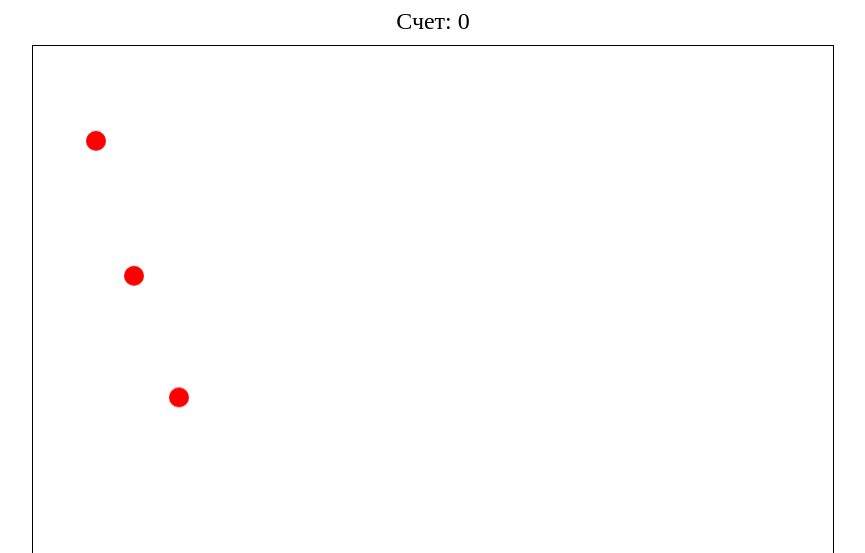
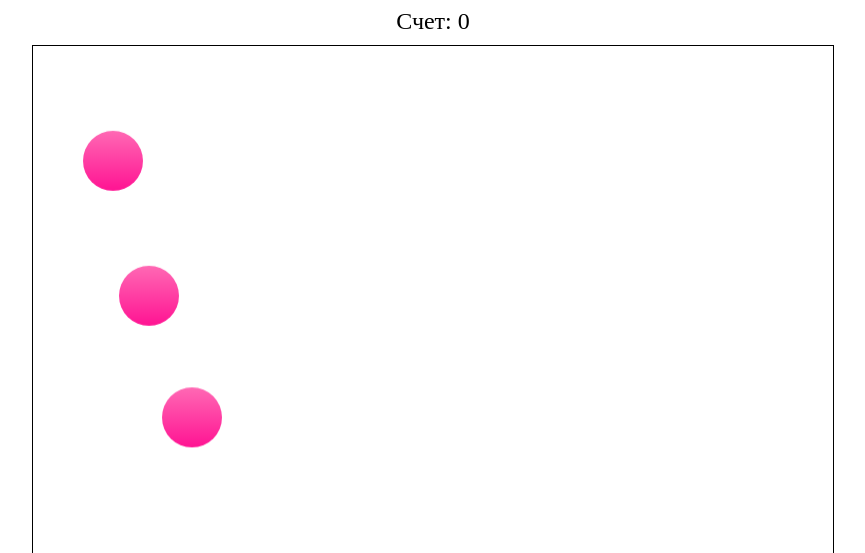
Before and after one commit to reginare/play, a plain HTML site: page index2.html in a window 1280 px wide. Shown: the top 553 px of the page, without its empty margins (207-1072 px from the left). Drawn offline with Linux system fonts and the light colour scheme.

Commit message:
Update index2.html

```diff
--- a/index2.html
+++ b/index2.html
@@ -24,10 +24,11 @@
 
     .ball {
       position: absolute;
-      width: 20px;
-      height: 20px;
+      width: 60px; /* Увеличиваем размер шарика в 3 раза */
+      height: 60px; /* Увеличиваем размер шарика в 3 раза */
       border-radius: 50%;
-      background-color: red;
+      /* Ярко-розовый градиент */
+      background: linear-gradient(to bottom, #FF69B4, #FF1493);
       top: 0;
       animation: fall linear;
       z-index: 1;
@@ -62,42 +63,38 @@
     let catPosition = 0;
     const moveSpeed = 15;
     let score = 0;
-    const catHeight = 40; // Высота кошки
-
+    const catHeight = 40; // Высота кошки (font-size)
 
     function createBall() {
       const ball = document.createElement('div');
       ball.classList.add('ball');
-      const randomX = Math.random() * (gameContainer.offsetWidth - 20);
+      const randomX = Math.random() * (gameContainer.offsetWidth - 60); // 60 - ширина шарика
       ball.style.left = randomX + 'px';
       const randomDuration = Math.random() * 2 + 3;
       ball.style.animationDuration = randomDuration + 's';
       gameContainer.appendChild(ball);
 
-      // Добавляем признак того, что шарик еще не пересек зону кошки.
+      // Флаг, что шарик еще не пересек зону кошки
       ball.crossed = false;
 
       return ball;
     }
 
-
     function checkScoreZone(ball) {
       const ballRect = ball.getBoundingClientRect();
       const catRect = cat.getBoundingClientRect();
 
-      // Высота линии, где находится кошка
+      // Нижняя линия кошки
       const catLineY = catRect.bottom;
 
-      // Проверяем, находится ли шарик в зоне кошки по Y-координате.
+      // Проверка по вертикали: шарик пересекает зону кошки
       const isInScoreZoneY = ballRect.top <= catLineY && ballRect.bottom >= (catLineY - catHeight);
 
-      // Проверяем, находится ли шарик в зоне кошки по X-координате.
+      // Проверка по горизонтали: шарик в пределах ширины кошки
       const isInScoreZoneX = ballRect.right > catRect.left && ballRect.left < catRect.right;
 
       return isInScoreZoneY && isInScoreZoneX;
     }
-
-
 
     document.addEventListener('keydown', (event) => {
       if (event.key === 'ArrowRight') {
@@ -119,19 +116,18 @@
     function gameLoop() {
       const ball = createBall();
 
-      //  Проверяем, пересек ли шарик траекторию кошки
+      // Проверяем, пересек ли шарик зону кошки
       ball.addEventListener('animationiteration', () => {
-        if (!ball.crossed && checkScoreZone(ball)) { //Проверяем чтобы очко начислилось только один раз
+        if (!ball.crossed && checkScoreZone(ball)) {
           score++;
           scoreValue.textContent = score;
-          ball.crossed = true; // Запоминаем, что шарик уже пересек зону
+          ball.crossed = true;
           ball.remove();
         }
-
       });
 
       ball.addEventListener('animationend', () => {
-         ball.remove();  // удаляем шарик при завершении анимации, даже если он не принес очко
+        ball.remove();
       });
 
       setTimeout(gameLoop, Math.random() * 1000 + 500);
```
